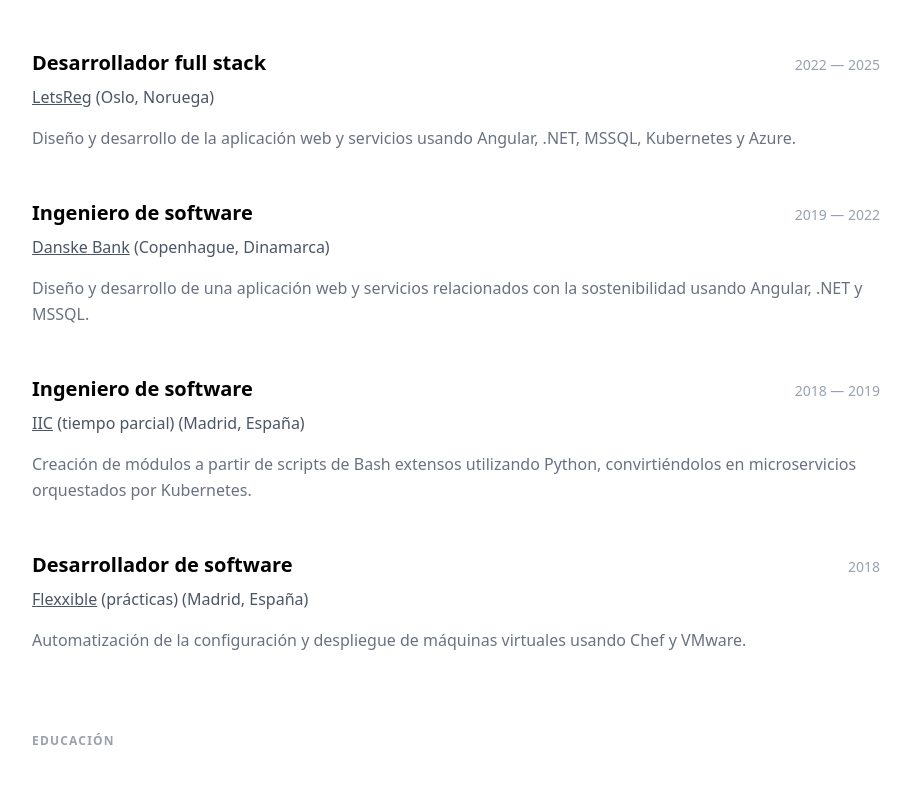
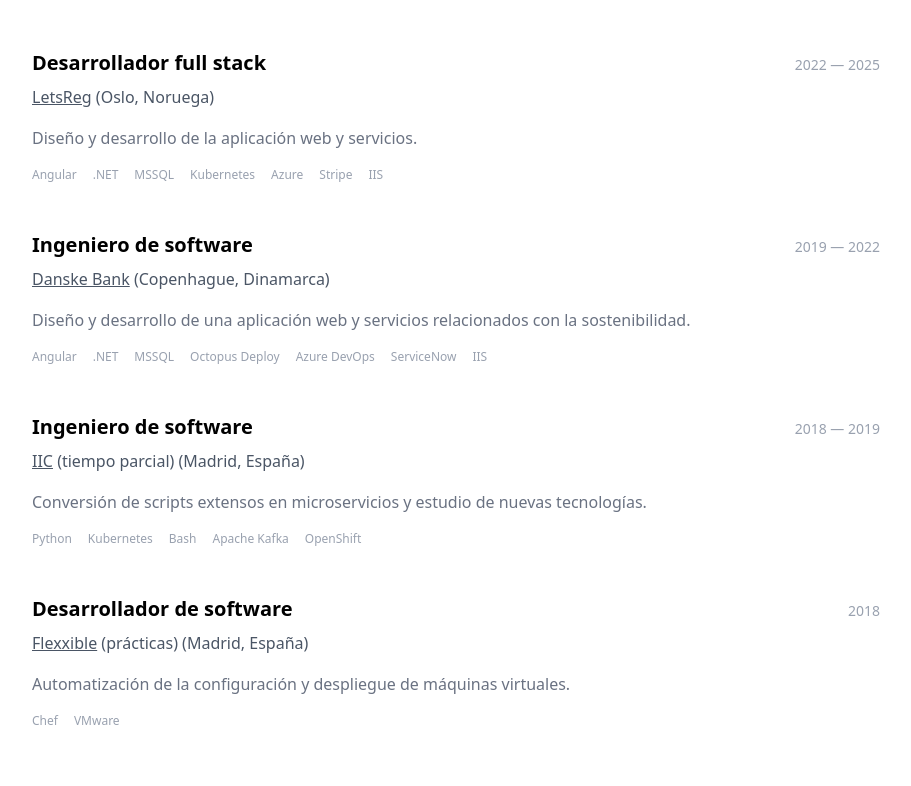
Before and after one commit to davidpaarup/davidpaarup-vite, a React (Vite) app: page / in a window 1280 px wide. Shown: the part 802-1588 px from the top of the page, without its empty margins (184-1095 px from the left). Built offline with nearby package versions, Linux system fonts and the light colour scheme.

Commit message:
Mejor gestionados los skills

```diff
--- a/src/components/Resume.tsx
+++ b/src/components/Resume.tsx
@@ -11,7 +11,7 @@
         'Microsoft Graph',
         'Terraform',
         'GitHub Actions',
-        'Microsoft Azure'],
+        'Azure'],
       url: 'http://ai-prompt-mice.vercel.app/'
     },
     {
@@ -91,9 +91,18 @@
               <span className="text-sm text-gray-400">2022 — 2025</span>
             </div>
             <p className="text-gray-600 mb-4"><a target={"_blank"} href={"https://letsreg.com"} className="underline">LetsReg</a> (Oslo, Noruega)</p>
-            <p className="text-gray-500 leading-relaxed">
-              Diseño y desarrollo de la aplicación web y servicios usando Angular, .NET, MSSQL, Kubernetes y Azure.
+            <p className="text-gray-500 leading-relaxed mb-4">
+              Diseño y desarrollo de la aplicación web y servicios.
             </p>
+            <div className="flex flex-wrap gap-4">
+              <span className="text-xs font-medium text-gray-400">Angular</span>
+              <span className="text-xs font-medium text-gray-400">.NET</span>
+              <span className="text-xs font-medium text-gray-400">MSSQL</span>
+              <span className="text-xs font-medium text-gray-400">Kubernetes</span>
+              <span className="text-xs font-medium text-gray-400">Azure</span>
+              <span className="text-xs font-medium text-gray-400">Stripe</span>
+              <span className="text-xs font-medium text-gray-400">IIS</span>
+            </div>
           </div>
           <div>
             <div className="flex justify-between items-baseline mb-2">
@@ -101,10 +110,18 @@
               <span className="text-sm text-gray-400">2019 — 2022</span>
             </div>
             <p className="text-gray-600 mb-4"><a target={"_blank"} href={"https://danskebank.com"} className="underline">Danske Bank</a> (Copenhague, Dinamarca)</p>
-            <p className="text-gray-500 leading-relaxed">
-              Diseño y desarrollo de una aplicación web y servicios relacionados con la sostenibilidad usando Angular,
-              .NET y MSSQL.
+            <p className="text-gray-500 leading-relaxed mb-4">
+              Diseño y desarrollo de una aplicación web y servicios relacionados con la sostenibilidad.
             </p>
+            <div className="flex flex-wrap gap-4">
+              <span className="text-xs font-medium text-gray-400">Angular</span>
+              <span className="text-xs font-medium text-gray-400">.NET</span>
+              <span className="text-xs font-medium text-gray-400">MSSQL</span>
+              <span className="text-xs font-medium text-gray-400">Octopus Deploy</span>
+              <span className="text-xs font-medium text-gray-400">Azure DevOps</span>
+              <span className="text-xs font-medium text-gray-400">ServiceNow</span>
+              <span className="text-xs font-medium text-gray-400">IIS</span>
+            </div>
           </div>
           <div>
             <div className="flex justify-between items-baseline mb-2">
@@ -112,10 +129,16 @@
               <span className="text-sm text-gray-400">2018 — 2019</span>
             </div>
             <p className="text-gray-600 mb-4"><a target={"_blank"} href={"https://www.iic.uam.es"} className="underline">IIC</a> (tiempo parcial) (Madrid, España)</p>
-            <p className="text-gray-500 leading-relaxed">
-              Creación de módulos a partir de scripts de Bash extensos utilizando Python, convirtiéndolos en
-              microservicios orquestados por Kubernetes.
+            <p className="text-gray-500 leading-relaxed mb-4">
+              Conversión de scripts extensos en microservicios y estudio de nuevas tecnologías.
             </p>
+            <div className="flex flex-wrap gap-4">
+              <span className="text-xs font-medium text-gray-400">Python</span>
+              <span className="text-xs font-medium text-gray-400">Kubernetes</span>
+              <span className="text-xs font-medium text-gray-400">Bash</span>
+              <span className="text-xs font-medium text-gray-400">Apache Kafka</span>
+              <span className="text-xs font-medium text-gray-400">OpenShift</span>
+            </div>
           </div>
           <div>
             <div className="flex justify-between items-baseline mb-2">
@@ -123,9 +146,13 @@
               <span className="text-sm text-gray-400">2018</span>
             </div>
             <p className="text-gray-600 mb-4"><a target={"_blank"} href={"https://www.flexxible.com"} className="underline">Flexxible</a> (prácticas) (Madrid, España)</p>
-            <p className="text-gray-500 leading-relaxed">
-              Automatización de la configuración y despliegue de máquinas virtuales usando Chef y VMware.
+            <p className="text-gray-500 leading-relaxed mb-4">
+              Automatización de la configuración y despliegue de máquinas virtuales.
             </p>
+            <div className="flex flex-wrap gap-4">
+              <span className="text-xs font-medium text-gray-400">Chef</span>
+              <span className="text-xs font-medium text-gray-400">VMware</span>
+            </div>
           </div>
         </div>
       </section>
```
